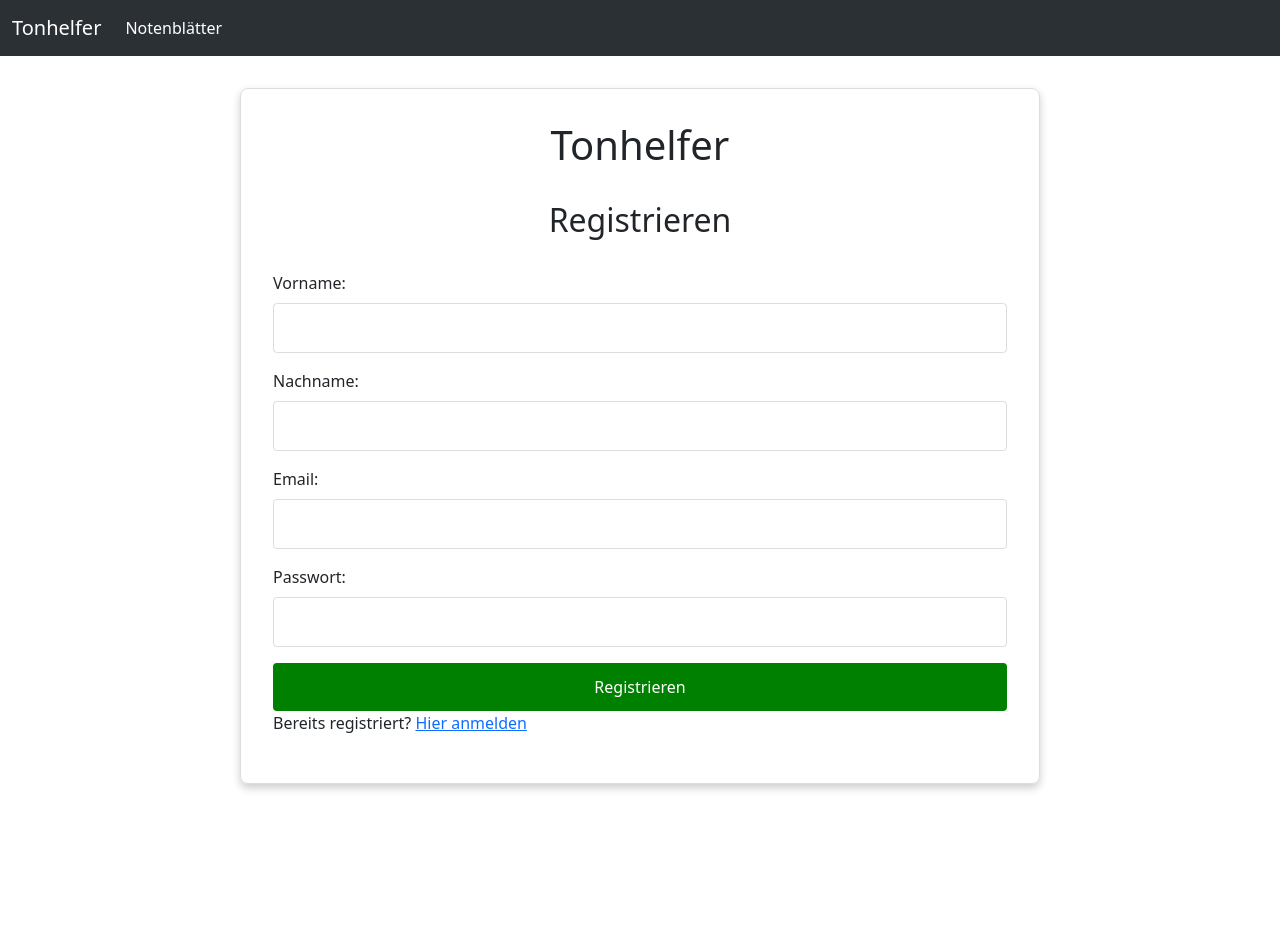
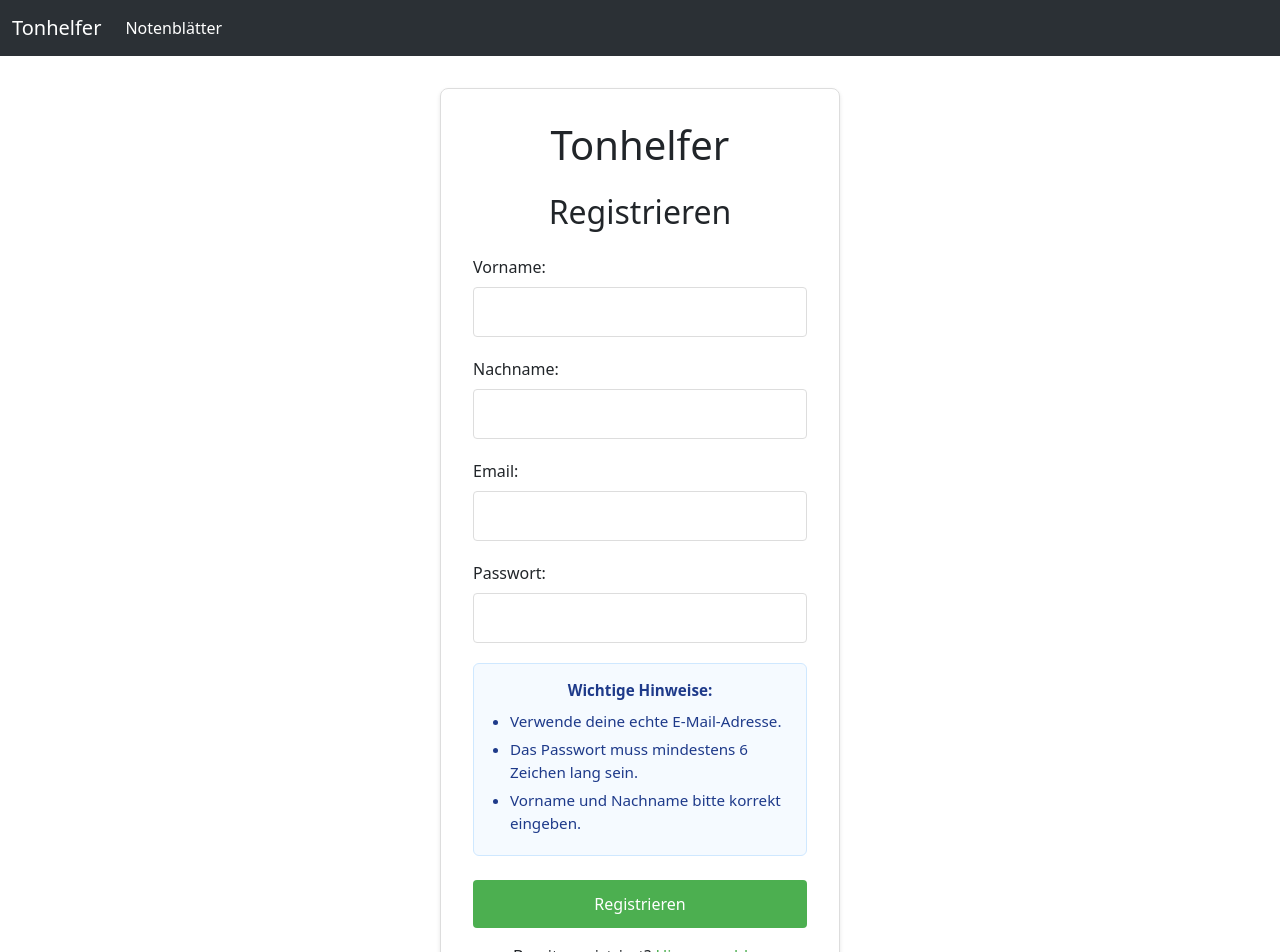
Before and after one commit to AltayMetehan/Semesterarbeit, a SvelteKit app: page /register in a window 1280 px wide. Shown: the top 952 px of the page. Before the commit the page ends 816 px from the top, so only its background shows below. Built offline with nearby package versions, Linux system fonts and the light colour scheme.

Commit message:
Anpassung Authentifizierung:
+ Hinweise für Login/Registrierung hinzugefügt
+ Style Anpassungen
+ leichte Backend Anpassungen
+ Error und Success Message Handling

```diff
--- a/src/routes/login/+page.server.js
+++ b/src/routes/login/+page.server.js
@@ -27,7 +27,6 @@ export const actions = {
             maxAge: 60 * 60 * 24 * 7 // 1 week
          });
 
-         throw redirect(303, '/notesheets');
          return { success: true };
       } catch (error) {
          return fail(401, { message: "Ungültige Anmeldedaten." });
--- a/src/routes/login/+page.svelte
+++ b/src/routes/login/+page.svelte
@@ -56,6 +56,7 @@
                 email = '';
                 password = '';
                 // redirect to home
+                await new Promise(resolve => setTimeout(resolve, 1200));
                 goto('/notesheets');
             } else {
                 let data;
@@ -106,6 +107,15 @@
                 required
                 placeholder="Passwort eingeben"
             />
+        </div>
+
+        <div class="hint">
+            <p><strong>Hinweis:</strong></p>
+            <ul>
+                <li>Nutze die E-Mail-Adresse, mit der du dich registriert hast.</li>
+                <li>Das Passwort muss mindestens 6 Zeichen lang sein.</li>
+                <li>Falls du dein Passwort vergessen hast, registriere dich neu.</li>
+            </ul>
         </div>
 
         <button type="submit" disabled={loading}>
@@ -193,4 +203,28 @@
         background-color: #cccccc;
         cursor: not-allowed;
     }
+
+    .hint {
+        margin-bottom: 1.5rem;
+        padding: 0.9rem 1rem;
+        background: #f5faff;
+        border: 1px solid #cfe8ff;
+        border-radius: 6px;
+        color: #1e3a8a;
+        font-size: 0.95rem;
+    }
+
+    .hint p {
+        margin: 0 0 0.5rem;
+        font-weight: 600;
+    }
+
+    .hint ul {
+        margin: 0;
+        padding-left: 1.25rem;
+    }
+
+    .hint li {
+        margin-bottom: 0.35rem;
+    }
 </style>
--- a/src/routes/register/+page.server.js
+++ b/src/routes/register/+page.server.js
@@ -1,8 +1,8 @@
-import { redirect } from '@sveltejs/kit';
+import { fail } from '@sveltejs/kit';
 import db from '$lib/server/db.js';
 
 export const actions = {
-    register: async ({ request }) => {
+    default: async ({ request }) => {
         const data = await request.formData();
         const user = {
             vorname: data.get('firstname'),
@@ -11,7 +11,15 @@ export const actions = {
             passwort: data.get('password')
         };
 
-        await db.createUser(user);
-        throw redirect(303, '/login');
+        if (!user.vorname || !user.nachname || !user.email || !user.passwort) {
+            return fail(400, { message: 'Alle Felder sind erforderlich.' });
+        }
+
+        try {
+            await db.createUser(user);
+            return { success: true };
+        } catch (error) {
+            return fail(500, { message: 'Registrierung fehlgeschlagen.' });
+        }
     }
 };
--- a/src/routes/register/+page.svelte
+++ b/src/routes/register/+page.svelte
@@ -1,45 +1,168 @@
-<div class=register-container>
+<script>
+    import { goto } from '$app/navigation';
+
+    let firstname = '';
+    let lastname = '';
+    let email = '';
+    let password = '';
+    let message = '';
+    let messageType = '';
+    let loading = false;
+
+    function validateEmail(value) {
+        return /^\S+@\S+\.\S+$/.test(value);
+    }
+
+    async function handleSubmit(event) {
+        event.preventDefault();
+        message = '';
+        messageType = '';
+        loading = true;
+
+        if (!firstname || !lastname || !email || !password) {
+            message = 'Alle Felder sind erforderlich.';
+            messageType = 'error';
+            loading = false;
+            return;
+        }
+
+        if (!validateEmail(email)) {
+            message = 'Bitte gib eine gültige E-Mail-Adresse ein.';
+            messageType = 'error';
+            loading = false;
+            return;
+        }
+
+        if (password.length < 6) {
+            message = 'Passwort muss mindestens 6 Zeichen lang sein.';
+            messageType = 'error';
+            loading = false;
+            return;
+        }
+
+        try {
+            const body = new URLSearchParams();
+            body.append('firstname', firstname);
+            body.append('lastname', lastname);
+            body.append('email', email);
+            body.append('password', password);
+
+            const res = await fetch('/register', {
+                method: 'POST',
+                body
+            });
+
+            loading = false;
+
+            if (res.ok) {
+                message = 'Registrierung erfolgreich. Weiterleitung zum Login...';
+                messageType = 'success';
+                firstname = '';
+                lastname = '';
+                email = '';
+                password = '';
+
+                setTimeout(() => {
+                    goto('/login');
+                }, 1200);
+            } else {
+                let data;
+                try {
+                    data = await res.json();
+                } catch (e) {
+                    data = null;
+                }
+                message = (data && data.message) ? data.message : 'Registrierung fehlgeschlagen.';
+                messageType = 'error';
+            }
+        } catch (err) {
+            loading = false;
+            message = 'Netzwerkfehler bei der Registrierung.';
+            messageType = 'error';
+        }
+    }
+</script>
+
+<div class="register-container">
     <h1>Tonhelfer</h1>
     <h2>Registrieren</h2>
-    <form method="POST" action="?/register">
-    <div class="mb-3 form-group">
+
+    {#if message}
+        <p class={messageType === 'success' ? 'message success' : 'message error'}>{message}</p>
+    {/if}
+
+    <form on:submit|preventDefault={handleSubmit}>
+        <div class="form-group">
             <label for="firstname">Vorname:</label>
-        <input type="text" id="firstname" name="firstname" required />
+            <input id="firstname" type="text" bind:value={firstname} required />
         </div>
-    <div class="mb-3 form-group">
+
+        <div class="form-group">
             <label for="lastname">Nachname:</label>
-        <input type="text" id="lastname" name="lastname" required />
+            <input id="lastname" type="text" bind:value={lastname} required />
         </div>
-    <div class="mb-3 form-group">
+
+        <div class="form-group">
             <label for="email">Email:</label>
-        <input type="email" id="email" name="email" required />
+            <input id="email" type="email" bind:value={email} required />
         </div>
-    <div class="mb-3 form-group">
+
+        <div class="form-group">
             <label for="password">Passwort:</label>
-        <input type="password" id="password" name="password" required />
+            <input id="password" type="password" bind:value={password} required />
         </div>
-    <button type="submit">Registrieren</button>
+
+        <div class="hint">
+            <p><strong>Wichtige Hinweise:</strong></p>
+            <ul>
+                <li>Verwende deine echte E-Mail-Adresse.</li>
+                <li>Das Passwort muss mindestens 6 Zeichen lang sein.</li>
+                <li>Vorname und Nachname bitte korrekt eingeben.</li>
+            </ul>
+        </div>
+
+        <button type="submit" disabled={loading}>
+            {loading ? 'Registrierung läuft...' : 'Registrieren'}
+        </button>
         <p>Bereits registriert? <a href="/login">Hier anmelden</a></p>
     </form>
 </div>
 
 <style>
     .register-container {
-        max-width: 800px;
+        max-width: 400px;
         margin: 2rem auto;
         padding: 2rem;
         border: 1px solid #ddd;
         border-radius: 8px;
-        box-shadow: 0 4px 8px rgba(0, 0, 0, 0.2);
+        box-shadow: 0 2px 4px rgba(0, 0, 0, 0.1);
     }
 
     h1, h2 {
         text-align: center;
-        margin-bottom: 2rem;
+        margin-bottom: 1.5rem;
+    }
+
+    .message {
+        margin-bottom: 1rem;
+        padding: 0.75rem 1rem;
+        border-radius: 4px;
+    }
+
+    .message.success {
+        background: #e6ffed;
+        color: #166534;
+        border: 1px solid #a7f3d0;
+    }
+
+    .message.error {
+        background: #fee2e2;
+        color: #991b1b;
+        border: 1px solid #fca5a5;
     }
 
     .form-group {
-        margin-bottom: 1.5rem;
+        margin-bottom: 1.25rem;
     }
 
     label {
@@ -66,7 +189,7 @@
     button {
         width: 100%;
         padding: 0.75rem;
-        background-color: green;
+        background-color: #4CAF50;
         color: white;
         border: none;
         border-radius: 4px;
@@ -75,7 +198,46 @@
         transition: background-color 0.3s;
     }
 
-    button:hover {
-        background-color: darkgreen;
+    button:hover:not(:disabled) {
+        background-color: #45a049;
+    }
+
+    button:disabled {
+        background-color: #cccccc;
+        cursor: not-allowed;
+    }
+
+    p {
+        margin-top: 1rem;
+        text-align: center;
+    }
+
+    a {
+        color: #4CAF50;
+        text-decoration: none;
+    }
+
+    .hint {
+        margin-bottom: 1.5rem;
+        padding: 0.9rem 1rem;
+        background: #f5faff;
+        border: 1px solid #cfe8ff;
+        border-radius: 6px;
+        color: #1e3a8a;
+        font-size: 0.95rem;
+    }
+
+    .hint p {
+        margin: 0 0 0.5rem;
+        font-weight: 600;
+    }
+
+    .hint ul {
+        margin: 0;
+        padding-left: 1.25rem;
+    }
+
+    .hint li {
+        margin-bottom: 0.35rem;
     }
 </style>
```
Lines whose indentation alone changed are shown as unchanged.
